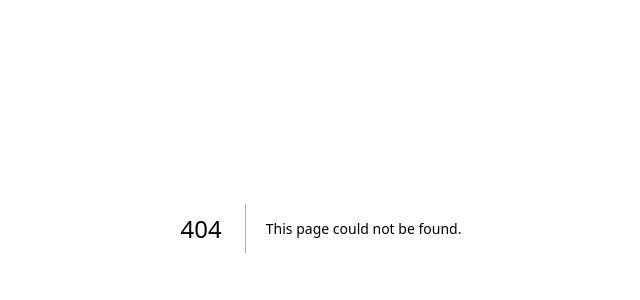
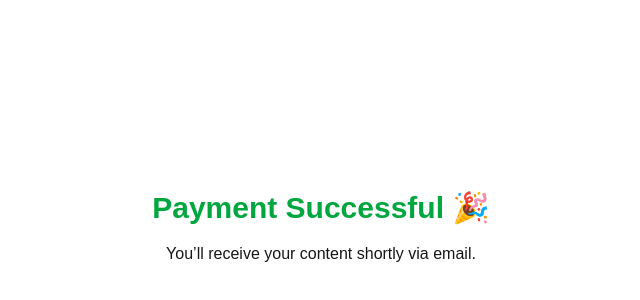
Before and after one commit to SantinoGiordano/ShopifyApp, a Next.js app: page /success in a window 1280 px wide. Before the commit this address had no page. Shown: the part 172-472 px from the top of the page, without its empty margins (319-959 px from the left). Built offline with nearby package versions, Linux system fonts and the light colour scheme.

Commit message:
post purchase confirmation

```diff
--- /dev/null
+++ b/app/(root)/success/page.tsx
@@ -0,0 +1,10 @@
+export default function PaymentSuccess() {
+  return (
+    <div className="min-h-screen flex items-center justify-center text-center p-10">
+      <div>
+        <h1 className="text-3xl font-bold text-green-600">Payment Successful 🎉</h1>
+        <p className="mt-4">You’ll receive your content shortly via email.</p>
+      </div>
+    </div>
+  );
+}
```
